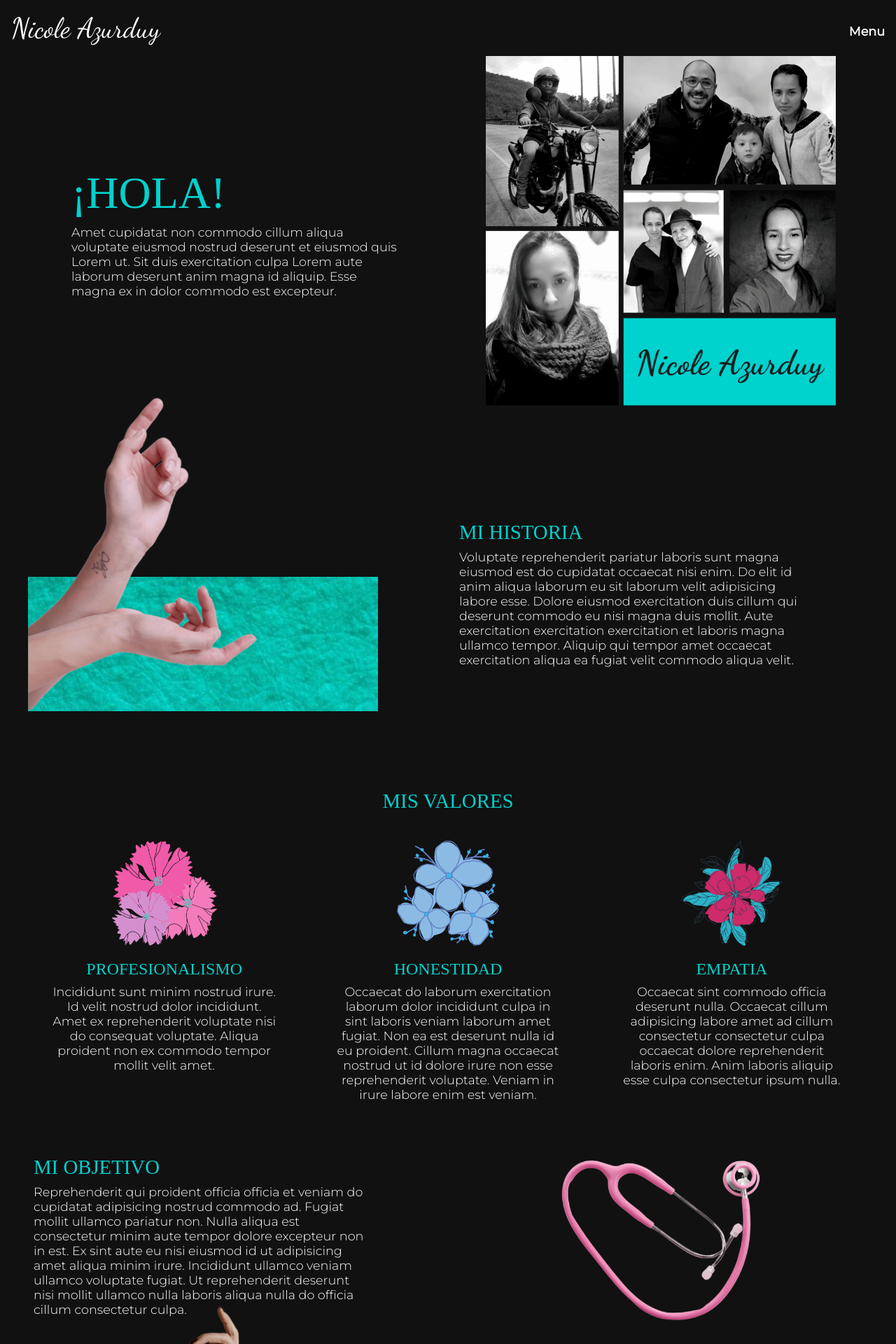
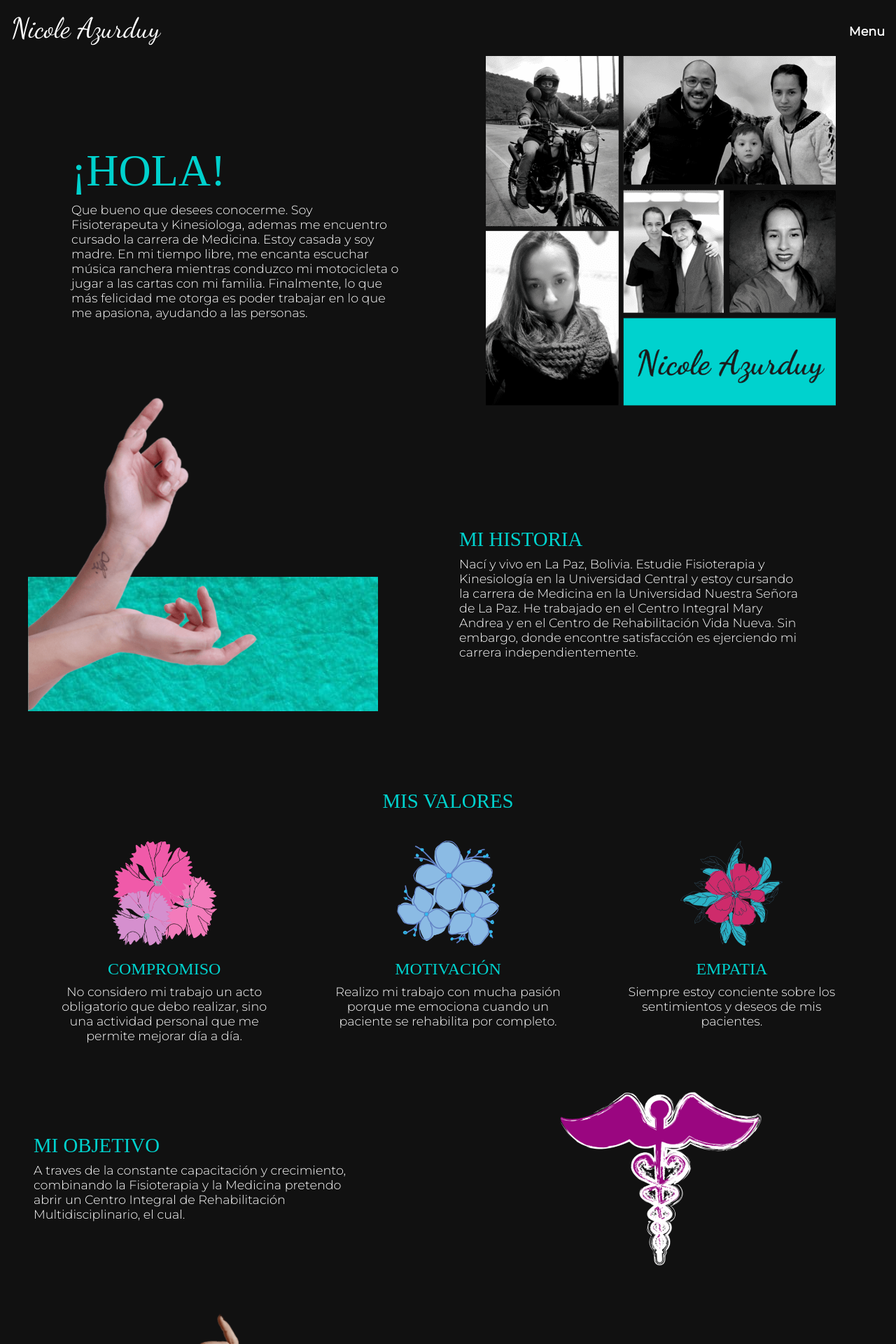
Before and after one commit to aadrianras/nicole-blog, a Next.js app: page /sobre-mi in a window 1280 px wide. Shown: the top 1920 px of the page at 70% size. Built offline with nearby package versions, Linux system fonts and the light colour scheme; a web font is replaced by a local one.

Commit message:
Services: We added the final text

```diff
--- a/components/navbar/NavBar.js
+++ b/components/navbar/NavBar.js
@@ -1,5 +1,6 @@
 import { useEffect, useState } from 'react';
 import Link from 'next/link';
+import { useRouter } from 'next/router'
 import { FontAwesomeIcon } from '@fortawesome/react-fontawesome';
 import { faFacebookSquare } from '@fortawesome/free-brands-svg-icons';
 import { faTimes } from '@fortawesome/free-solid-svg-icons';
@@ -8,6 +9,7 @@ import { container, logo, logo_black, menu, menu_items, menu_button, close_butto
 
 const NavBar = () => {
     const [displayMenu, setDisplayMenu] = useState(false);
+    const { pathname } = useRouter();
 
     const handleClick = (e) => {
         if (displayMenu) {
@@ -42,22 +44,22 @@ const NavBar = () => {
                             <div>
                                 <Link href='/'>
                                     <a>
-                                        <p className={`${link} ${selected}`}>Inicio</p>
+                                        <p className={`${link} ${pathname === '/' ? selected : ''}`}>Inicio</p>
                                     </a>
                                 </Link>
                                 <Link href='/sobre-mi'>
                                     <a>
-                                        <p className={`${link} `}>Sobre mí</p>
+                                        <p className={`${link} ${pathname === '/sobre-mi' ? selected : ''}`}>Sobre mí</p>
                                     </a>
                                 </Link>
                                 <Link href='/servicios'>
                                     <a>
-                                        <p className={`${link} `}>Servicios</p>
+                                        <p className={`${link} ${pathname === '/servicios' ? selected : ''}`}>Servicios</p>
                                     </a>
                                 </Link>
                                 <Link href='/'>
                                     <a>
-                                        <p className={`${link} `}>Blog</p>
+                                        <p className={`${link} ${pathname === '/blog' ? selected : ''}`}>Blog</p>
                                     </a>
                                 </Link>
                             </div>
@@ -73,7 +75,6 @@ const NavBar = () => {
                                 </a>
                             </div>
                         </div>
-
                     </div>
                 )
             }
--- a/components/services/Services.module.css
+++ b/components/services/Services.module.css
@@ -5,6 +5,10 @@
 .services {
     background-color: #000;
     padding: 1rem .5rem;
+}
+
+.services p {
+    margin-bottom: .5rem;
 }
 
 .hand_up {
--- a/pages/_document.js
+++ b/pages/_document.js
@@ -6,7 +6,7 @@ class MyDocument extends Document {
             <Html>
                 <Head>
                     <link rel="preconnect" href="https://fonts.googleapis.com" />
-                    <link rel="preconnect" href="https://fonts.gstatic.com" crossOrigin />
+                    <link rel="preconnect" href="https://fonts.gstatic.com" crossOrigin="true" />
                     <link href="https://fonts.googleapis.com/css2?family=Dancing+Script&family=IM+Fell+Double+Pica&family=Montserrat:wght@300;400&display=swap" rel="stylesheet" />
                 </Head >
                 <body>
--- a/pages/sobre-mi.js
+++ b/pages/sobre-mi.js
@@ -12,7 +12,7 @@ const sobreMi = () => {
             <div className={`${grid} ${greeting} ${mg_bottom}`}>
                 <div className={hi}>
                     <h2>¡Hola!</h2>
-                    <p>Amet cupidatat non commodo cillum aliqua voluptate eiusmod nostrud deserunt et eiusmod quis Lorem ut. Sit duis exercitation culpa Lorem aute laborum deserunt anim magna id aliquip. Esse magna ex in dolor commodo est excepteur.</p>
+                    <p>Que bueno que desees conocerme. Soy Fisioterapeuta y Kinesiologa, ademas me encuentro cursado la carrera de Medicina. Estoy casada y soy madre. En mi tiempo libre, me encanta escuchar música ranchera mientras conduzco mi motocicleta o jugar a las cartas con mi familia. Finalmente, lo que más felicidad me otorga es poder trabajar en lo que me apasiona, ayudando a las personas.</p>
                 </div>
                 <div className={collage}>
                     <img className={mg_center} src='/images/collage.png' alt='Collage Nicole Azurduy Fisioterapeuta' />
@@ -23,7 +23,7 @@ const sobreMi = () => {
             <div className={`${grid} ${mg_bottom}`}>
                 <div className={history}>
                     <h2>Mi historia</h2>
-                    <p>Voluptate reprehenderit pariatur laboris sunt magna eiusmod est do cupidatat occaecat nisi enim. Do elit id anim aliqua laborum eu sit laborum velit adipisicing labore esse. Dolore eiusmod exercitation duis cillum qui deserunt commodo eu nisi magna duis mollit. Aute exercitation exercitation exercitation et laboris magna ullamco tempor. Aliquip qui tempor amet occaecat exercitation aliqua ea fugiat velit commodo aliqua velit.</p>
+                    <p>Nací y vivo en La Paz, Bolivia. Estudie Fisioterapia y Kinesiología en la Universidad Central y estoy cursando la carrera de Medicina en la Universidad Nuestra Señora de La Paz. He trabajado en el Centro Integral Mary Andrea y en el Centro de Rehabilitación Vida Nueva. Sin embargo, donde encontre satisfacción es ejerciendo mi carrera independientemente.</p>
                 </div>
                 <div className={hands}></div>
             </div>
@@ -34,28 +34,28 @@ const sobreMi = () => {
                 <div className={`${grid} ${grid_top}`}>
                     <ValueCard
                         image='f1.png'
-                        title='Profesionalismo'
-                        text='Incididunt sunt minim nostrud irure. Id velit nostrud dolor incididunt. Amet ex reprehenderit voluptate nisi do consequat voluptate. Aliqua proident non ex commodo tempor mollit velit amet.'
+                        title='Compromiso'
+                        text='No considero mi trabajo un acto obligatorio que debo realizar, sino una actividad personal que me permite mejorar día a día.'
                     />
                     <ValueCard
                         image='f2.png'
-                        title='Honestidad'
-                        text='Occaecat do laborum exercitation laborum dolor incididunt culpa in sint laboris veniam laborum amet fugiat. Non ea est deserunt nulla id eu proident. Cillum magna occaecat nostrud ut id dolore irure non esse reprehenderit voluptate. Veniam in irure labore enim est veniam.'
+                        title='Motivación'
+                        text='Realizo mi trabajo con mucha pasión porque me emociona cuando un paciente se rehabilita por completo.'
                     />
                     <ValueCard
                         image='f3.png'
                         title='Empatia'
-                        text='Occaecat sint commodo officia deserunt nulla. Occaecat cillum adipisicing labore amet ad cillum consectetur consectetur culpa occaecat dolore reprehenderit laboris enim. Anim laboris aliquip esse culpa consectetur ipsum nulla.'
+                        text='Siempre estoy conciente sobre los sentimientos y deseos de mis pacientes.'
                     />
                 </div>
             </div>
 
-            <div className={`${grid}`}>
+            <div className={`${grid} ${mg_bottom}`}>
                 <div className={objective}>
                     <h2>Mi objetivo</h2>
-                    <p>Reprehenderit qui proident officia officia et veniam do cupidatat adipisicing nostrud commodo ad. Fugiat mollit ullamco pariatur non. Nulla aliqua est consectetur minim aute tempor dolore excepteur non in est. Ex sint aute eu nisi eiusmod id ut adipisicing amet aliqua minim irure. Incididunt ullamco veniam ullamco voluptate fugiat. Ut reprehenderit deserunt nisi mollit ullamco nulla laboris aliqua nulla do officia cillum consectetur culpa.</p>
+                    <p>A traves de la constante capacitación y crecimiento, combinando la Fisioterapia y la Medicina pretendo abrir un Centro Integral de Rehabilitación Multidisciplinario, el cual.</p>
                 </div>
-                <img className={`${mg_center} ${stethoscope}`} src='/images/stethoscope.png' alt='Stethoscope' />
+                <img className={`${mg_center} ${stethoscope}`} src='/images/med.png' alt='Stethoscope' />
             </div>
 
 
```
Also changed, not shown: public/images/med.png (added), public/images/stethoscope.png (deleted).
